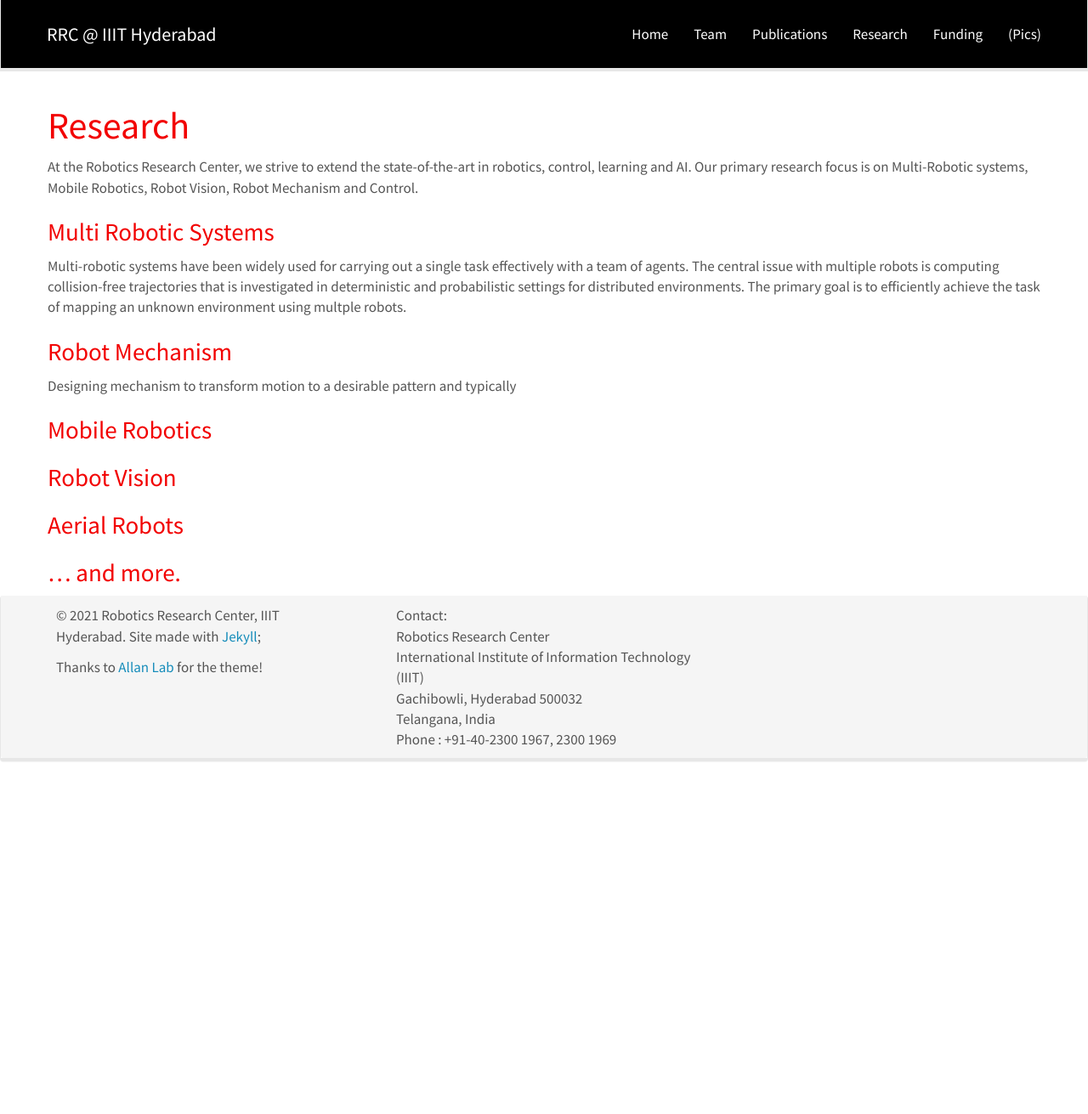
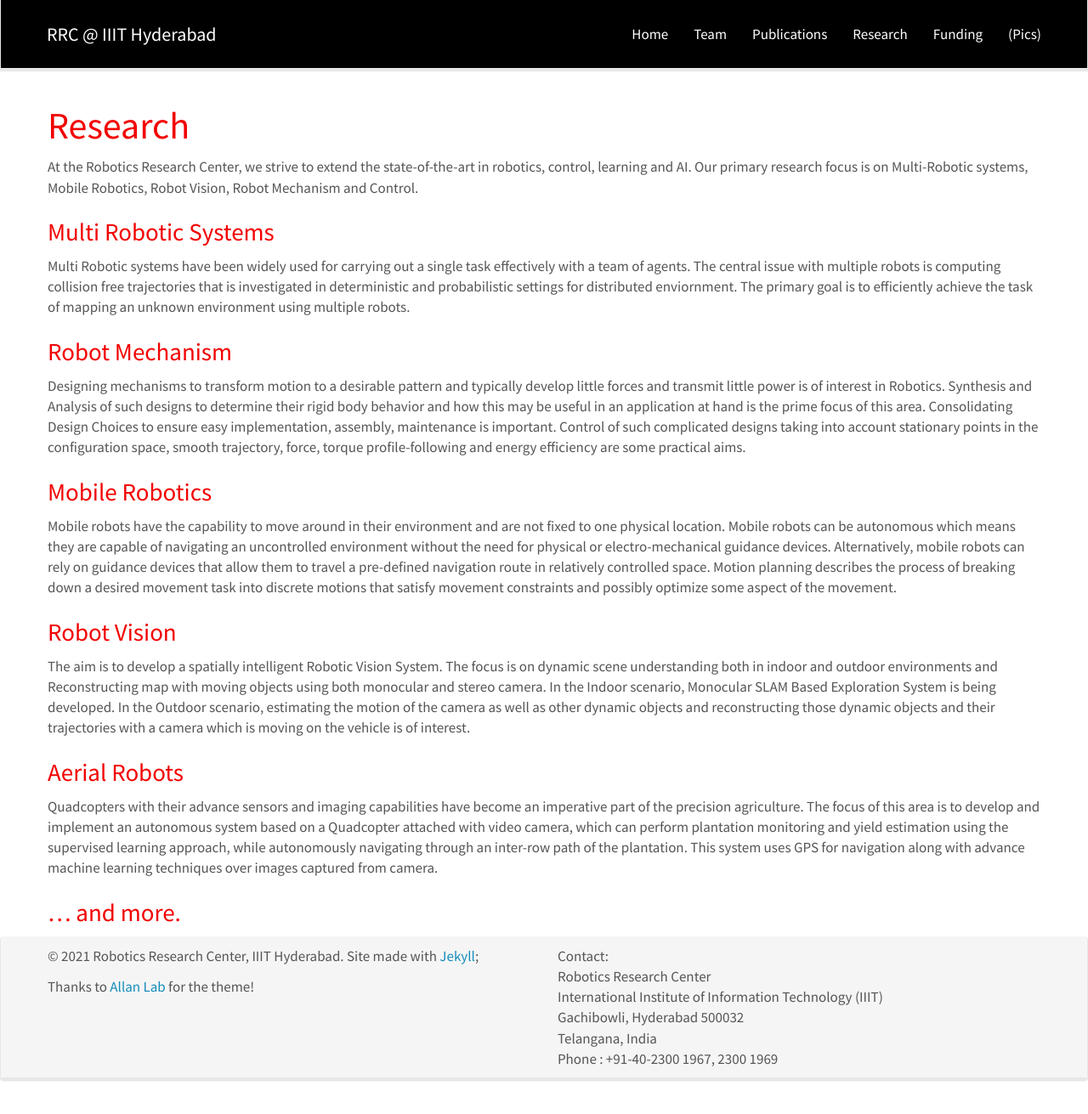
Before and after one commit to sakshammgupta/roboticsiiith.github.io, a Jekyll site: the page built from _pages/research.md, in a window 1280 px wide and 1316 px high. Shown: the top 1311 px of the window at 85% size. Built offline with Jekyll 4.4.1, drawn with Linux system fonts in a browser that asks for light colours; nearby versions of some CDN libraries.

Commit message:
Update research content

```diff
--- a/_includes/footer.html
+++ b/_includes/footer.html
@@ -2,7 +2,7 @@
   <div class="panel-footer">
 	<div class="container-fluid">
 	  <div class="row">
-		<div class="col-sm-4">
+		<div class="col-sm-6">
 
 		  <p>&copy 2021 Robotics Research Center, IIIT Hyderabad. Site made with <a href="https://jekyllrb.com">Jekyll</a>;
               <p>Thanks to <a href="https://www.allanlab.org/">Allan Lab</a> for the theme!</p>
@@ -13,7 +13,7 @@
 
 		</div>
 
-		<div class="col-sm-4">
+		<div class="col-sm-6">
 		  Contact:<br />
 		  Robotics Research Center<br />
 		  International Institute of Information Technology (IIIT)<br />
--- a/_pages/research.md
+++ b/_pages/research.md
@@ -12,18 +12,23 @@ At the Robotics Research Center, we strive to extend the state-of-the-art in rob
 
 ### Multi Robotic Systems
 
-Multi-robotic systems have been widely used for carrying out a single task effectively with a team of agents. The central issue with multiple robots is computing collision-free trajectories that is investigated in deterministic and probabilistic settings for distributed environments. The primary goal is to efficiently achieve the task of mapping an unknown environment using multple robots.
+Multi Robotic systems have been widely used for carrying out a single task effectively with a team of agents. The central issue with multiple robots is computing collision free trajectories that is investigated in deterministic and probabilistic settings for distributed enviornment. The primary goal is to efficiently achieve the task of mapping an unknown environment using multiple robots.
 
 ### Robot Mechanism
 
-Designing mechanism to transform motion to a desirable pattern and typically
+Designing mechanisms to transform motion to a desirable pattern and typically develop little forces and transmit little power is of interest in Robotics. Synthesis and Analysis of such designs to determine their rigid body behavior and how this may be useful in an application at hand is the prime focus of this area. Consolidating Design Choices to ensure easy implementation, assembly, maintenance is important. Control of such complicated designs taking into account stationary points in the configuration space, smooth trajectory, force, torque profile-following and energy efficiency are some practical aims.
 
 ### Mobile Robotics
 
+Mobile robots have the capability to move around in their environment and are not fixed to one physical location. Mobile robots can be autonomous which means they are capable of navigating an uncontrolled environment without the need for physical or electro-mechanical guidance devices. Alternatively, mobile robots can rely on guidance devices that allow them to travel a pre-defined navigation route in relatively controlled space. Motion planning describes the process of breaking down a desired movement task into discrete motions that satisfy movement constraints and possibly optimize some aspect of the movement.
+
 ### Robot Vision
+
+The aim is to develop a spatially intelligent Robotic Vision System. The focus is on dynamic scene understanding both in indoor and outdoor environments and Reconstructing map with moving objects using both monocular and stereo camera. In the Indoor scenario, Monocular SLAM Based Exploration System is being developed. In the Outdoor scenario, estimating the motion of the camera as well as other dynamic objects and reconstructing those dynamic objects and their trajectories with a camera which is moving on the vehicle is of interest.
 
 ### Aerial Robots
 
+Quadcopters with their advance sensors and imaging capabilities have become an imperative part of the precision agriculture. The focus of this area is to develop and implement an autonomous system based on a Quadcopter attached with video camera, which can perform plantation monitoring and yield estimation using the supervised learning approach, while autonomously navigating through an inter-row path of the plantation. This system uses GPS for navigation along with advance machine learning techniques over images captured from camera.
 
 
 
```
